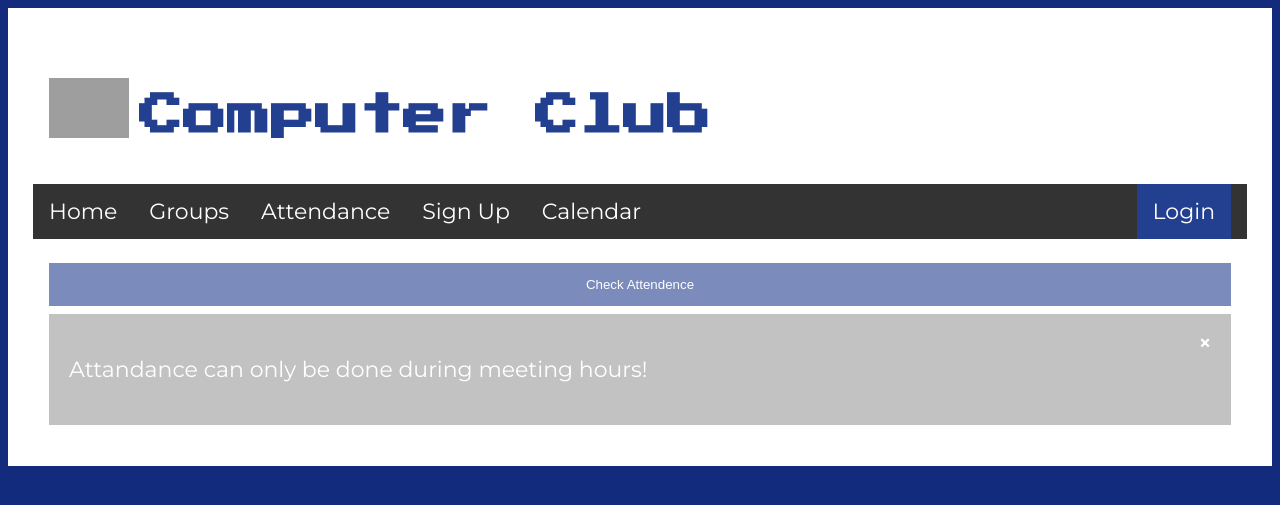
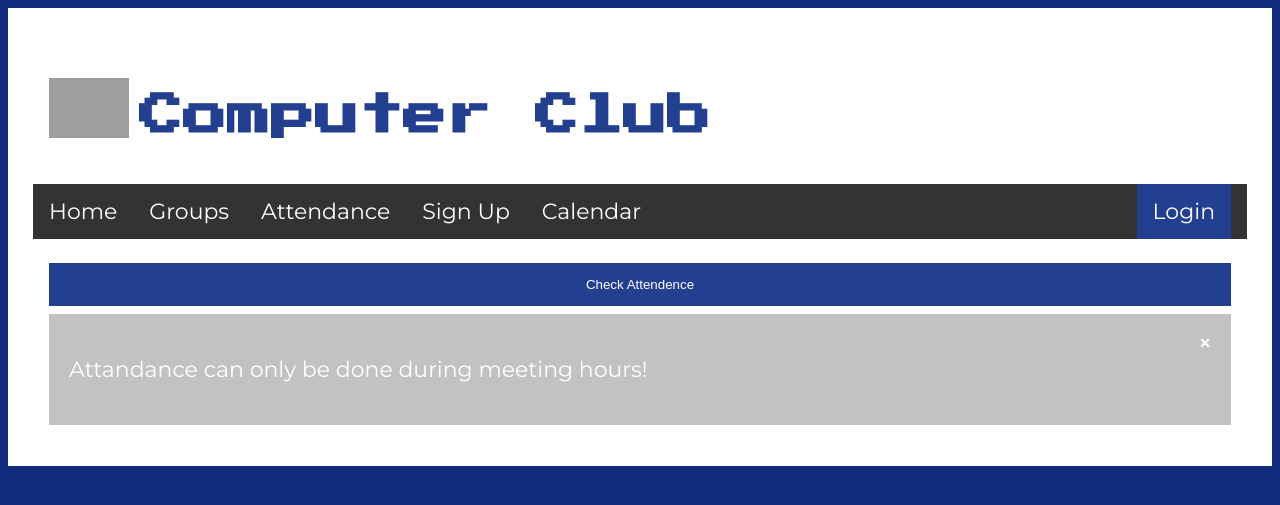
Before and after one commit to Redstone-2/CITComputerClub2, a Jekyll site: the page built from pages/attendance.html, in a window 1280 px wide. Shown: the top 505 px of the page. Built offline with Jekyll 4.4.1, drawn with Linux system fonts in a browser that asks for light colours; nearby versions of some CDN libraries; grey boxes are pictures that could not be loaded.

Commit message:
Update attendance.html

```diff
--- a/pages/attendance.html
+++ b/pages/attendance.html
@@ -20,10 +20,6 @@ permalink: attendance
   color: black;
 }
 
-button:disabled {
-  opacity: 0.6;
-  cursor: not-allowed;
-}
 
 </style>
   </head>
```
